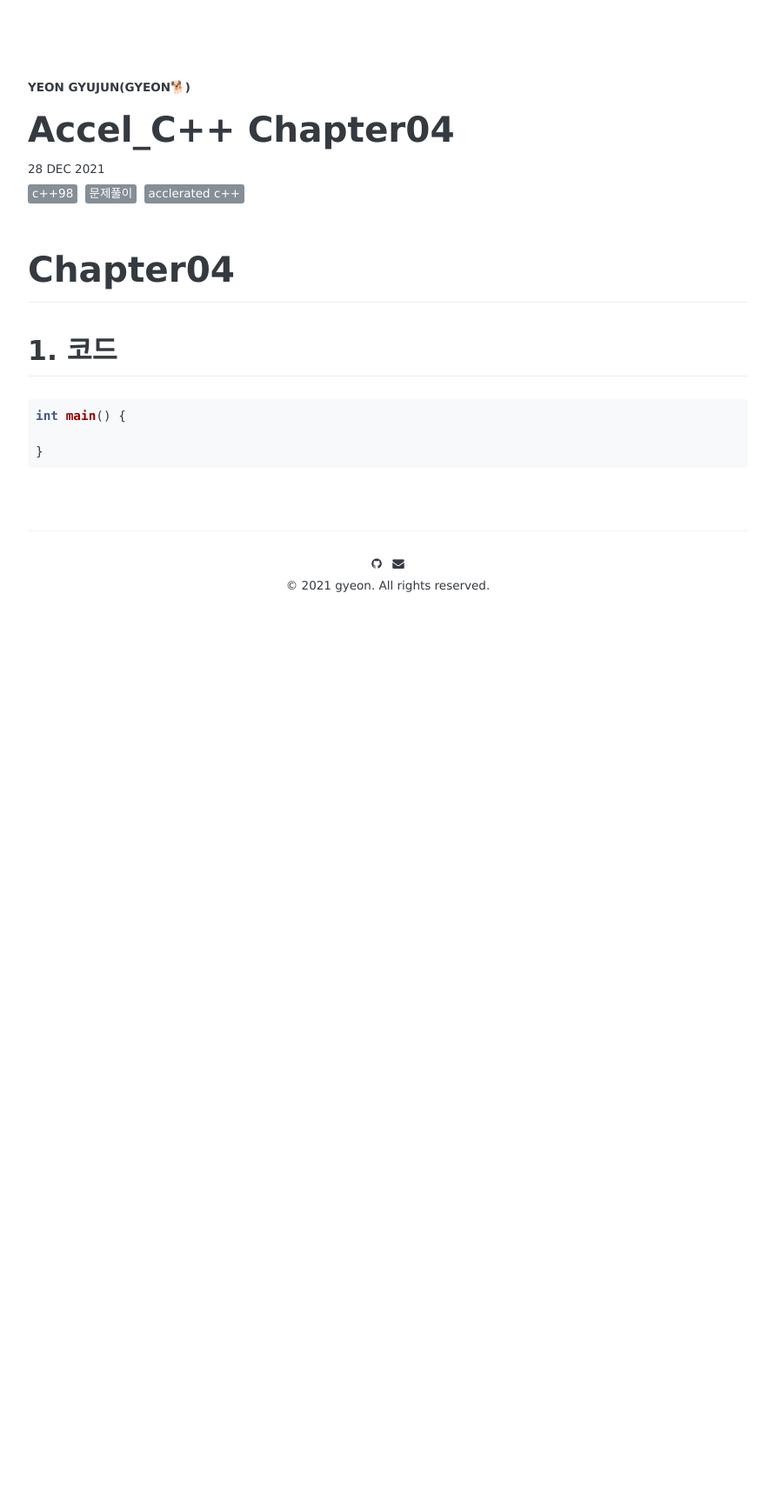
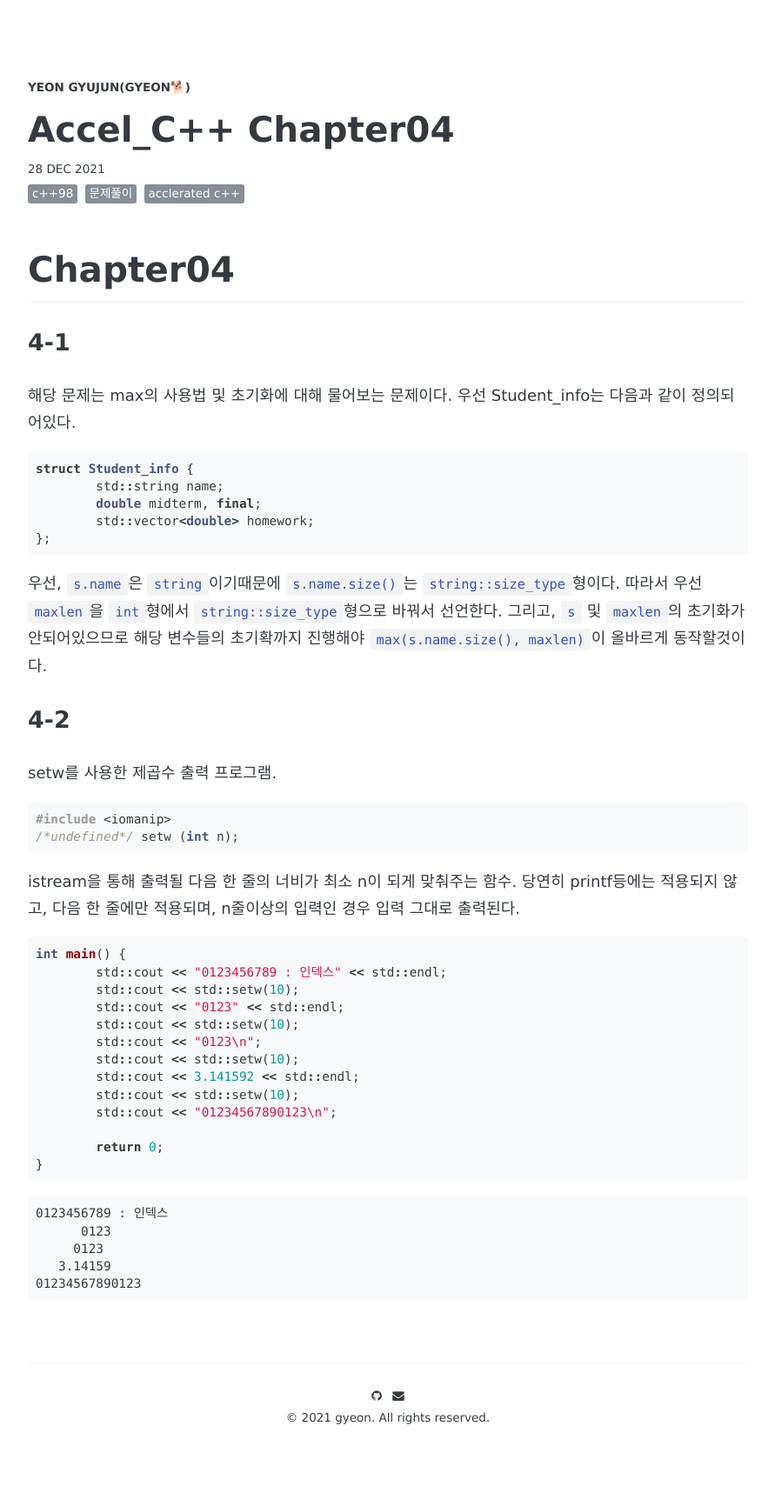
Before and after one commit to gyujun9403/gyujun9403.github.io, a Jekyll site: the page built from _posts/2021-12-28-accelcpp-04.md, in a window 1280 px wide. Shown: the whole page at 87% size, without its empty margins (194-1085 px from the left). Built offline with Jekyll 4.4.1, drawn with Linux system fonts in a browser that asks for light colours; some web fonts are replaced; comment, search, counter and statistics services are not loaded; before the commit the page ends 900 px from its top, so only the background shows below that.

Commit message:
cpp chapter04 문제풀이중

````diff
--- a/_posts/2021-12-28-accelcpp-04.md
+++ b/_posts/2021-12-28-accelcpp-04.md
@@ -8,9 +8,43 @@ comments: true
 share: true
 ---
 # Chapter04
-## 1. 코드
+### 4-1
+해당 문제는 max의 사용법 및 초기화에 대해 물어보는 문제이다. 우선 Student_info는 다음과 같이 정의되어있다.
+```cpp
+struct Student_info {
+	std::string name;
+	double midterm, final;
+	std::vector<double> homework;
+};
+```
+우선, `s.name`은 `string`이기때문에 `s.name.size()`는 `string::size_type`형이다. 따라서 우선 `maxlen`을 `int`형에서 `string::size_type`형으로 바꿔서 선언한다.
+그리고, `s` 및 `maxlen`의 초기화가 안되어있으므로 해당 변수들의 초기확까지 진행해야 `max(s.name.size(), maxlen)`이 올바르게 동작할것이다.
+### 4-2
+setw를 사용한 제곱수 출력 프로그램.
+```cpp
+#include <iomanip>
+/*undefined*/ setw (int n);
+```
+istream을 통해 출력될 다음 한 줄의 너비가 최소 n이 되게 맞춰주는 함수. 당연히 printf등에는 적용되지 않고, 다음 한 줄에만 적용되며, n줄이상의 입력인 경우 입력 그대로 출력된다.
 ```cpp
 int main() {
+	std::cout << "0123456789 : 인덱스" << std::endl;
+	std::cout << std::setw(10);
+	std::cout << "0123" << std::endl;
+	std::cout << std::setw(10);
+	std::cout << "0123\n";
+	std::cout << std::setw(10);
+	std::cout << 3.141592 << std::endl;
+	std::cout << std::setw(10);
+	std::cout << "01234567890123\n";
 
+	return 0;
 }
 ```
+```
+0123456789 : 인덱스
+      0123
+     0123
+   3.14159
+01234567890123
+```
````
Also changed, not shown: _posts/2022-01-03-git-frequently-used.md (+2 -0 lines).
